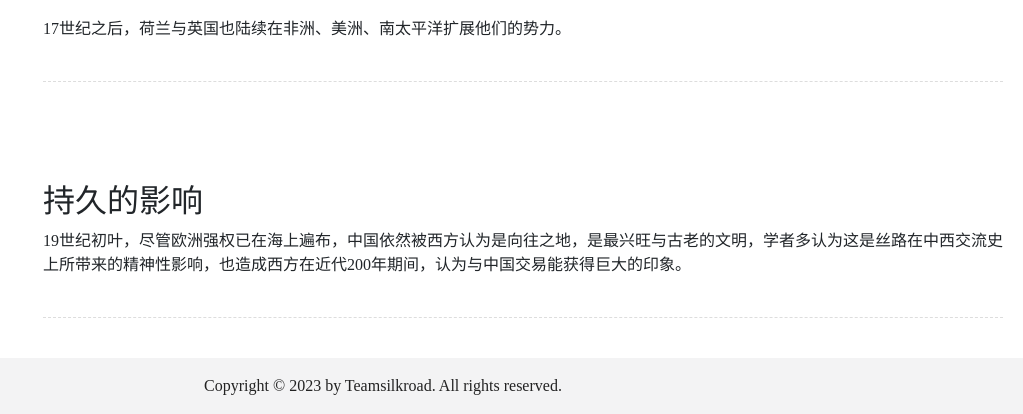
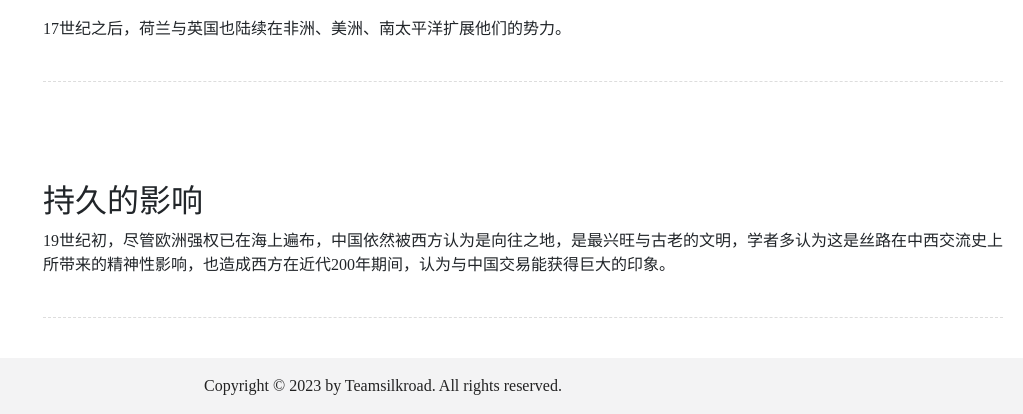
Before and after one commit to ttiramisu/website-2023, a Flask app: page /silkroad/ in a window 1280 px wide. Shown: the part 3369-3783 px from the top of the page, without its empty margins (257-1280 px from the left). Run offline with Flask 2, Linux system fonts and the light colour scheme; some libraries are stand-ins or nearby versions; some web fonts are replaced.

```diff
--- a/api/static/sitemap.xml
+++ b/api/static/sitemap.xml
@@ -18,7 +18,7 @@
 
   <url>
     <loc>https://pw-silkroad.vercel.app/silkroad/</loc>
-    <lastmod>2023-07-16</lastmod>
+    <lastmod>2023-07-18</lastmod>
   </url>
 
   <url>
--- a/api/templates/about-silkroad.html
+++ b/api/templates/about-silkroad.html
@@ -353,7 +353,7 @@
       <div id="impact">
         <div class="content-empty"></div>
         <h2>持久的影响</h2>
-        <p>19世纪初叶，尽管欧洲强权已在海上遍布，中国依然被西方认为是向往之地，是最兴旺与古老的文明，学者多认为这是丝路在中西交流史上所带来的精神性影响，也造成西方在近代200年期间，认为与中国交易能获得巨大的印象。</p>
+        <p>19世纪初，尽管欧洲强权已在海上遍布，中国依然被西方认为是向往之地，是最兴旺与古老的文明，学者多认为这是丝路在中西交流史上所带来的精神性影响，也造成西方在近代200年期间，认为与中国交易能获得巨大的印象。</p>
 
         <div class="line"></div>
       </div>
```
